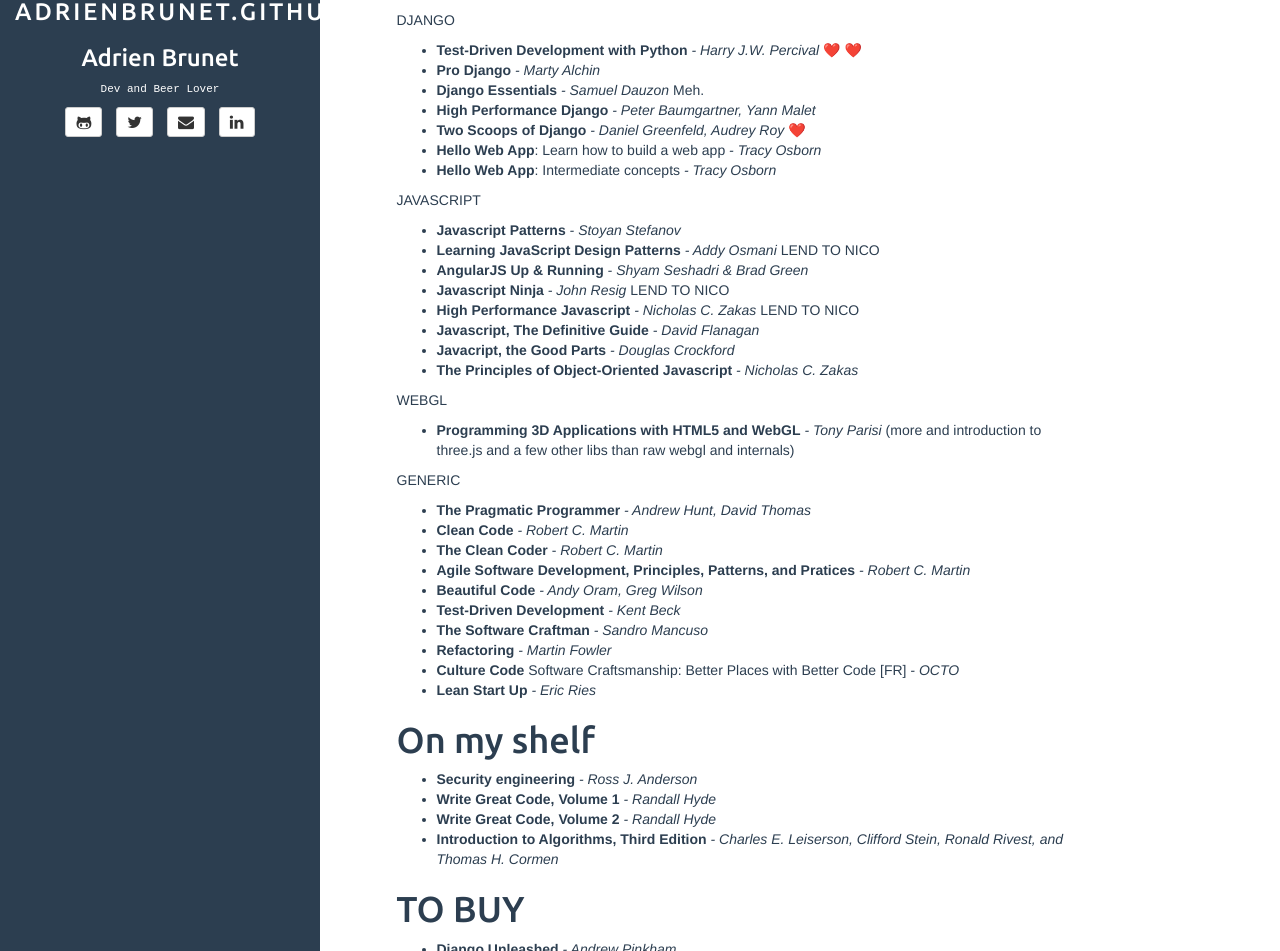
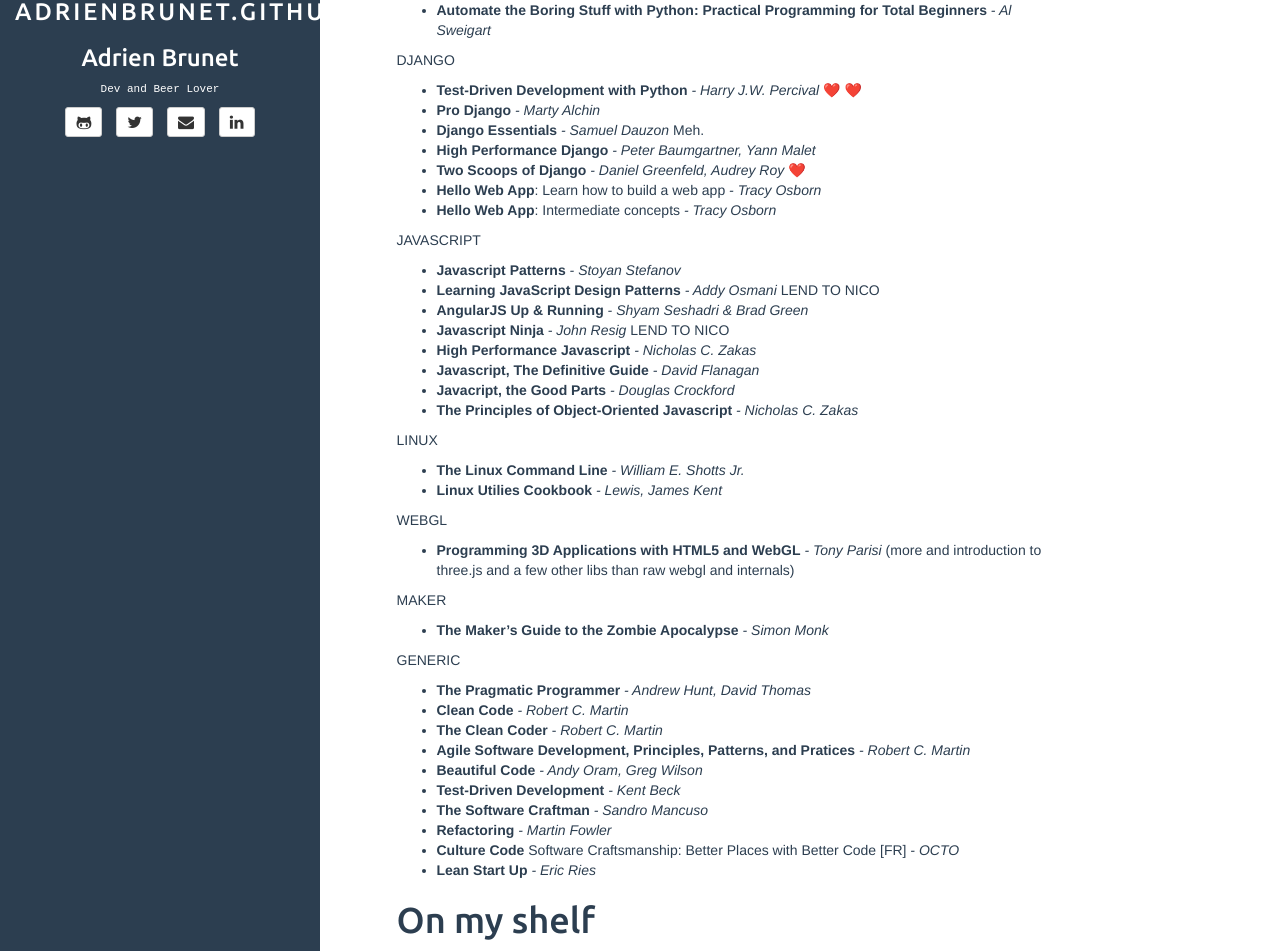
Before and after one commit to adrienbrunet/adrienbrunet.github.io, a Jekyll site: the page built from _posts/2016-01-02-books.md, in a window 1280 px wide and 1400 px high. Shown: the part 449-1400 px from the top of the window. Built offline with Jekyll 4.4.1, drawn with Linux system fonts in a browser that asks for light colours; emoji names are drawn with the system emoji font; comment, search, counter and statistics services are not loaded.

Commit message:
Update 2016-01-02-books.md

```diff
--- a/_posts/2016-01-02-books.md
+++ b/_posts/2016-01-02-books.md
@@ -19,6 +19,7 @@ PYTHON
 - **Learning Python Design Pattern** *- Gennadiy Zlobin*
 - **Violent Python** *- TJ O'Connor*
 - **High Performance Python** *-Micha Gorelick, Ian Ozsvald*
+- **Automate the Boring Stuff with Python: Practical Programming for Total Beginners** *- Al Sweigart*
 
 DJANGO
 
@@ -36,14 +37,23 @@ JAVASCRIPT
 - **Learning JavaScript Design Patterns** *- Addy Osmani* LEND TO NICO
 - **AngularJS Up & Running** *- Shyam Seshadri & Brad Green*
 - **Javascript Ninja** *- John Resig* LEND TO NICO
-- **High Performance Javascript** *- Nicholas C. Zakas* LEND TO NICO
+- **High Performance Javascript** *- Nicholas C. Zakas*
 - **Javascript, The Definitive Guide** *- David Flanagan*
 - **Javacript, the Good Parts** *- Douglas Crockford*
 - **The Principles of Object-Oriented Javascript** *- Nicholas C. Zakas*
 
+LINUX
+
+- **The Linux Command Line** *- William E. Shotts Jr.*
+- **Linux Utilies Cookbook** *- Lewis, James Kent*
+
 WEBGL
 
 - **Programming 3D Applications with HTML5 and WebGL** *- Tony Parisi* (more and introduction to three.js and a few other libs than raw webgl and internals)
+
+MAKER
+
+- **The Maker's Guide to the Zombie Apocalypse** *- Simon Monk*
 
 GENERIC
 
```
